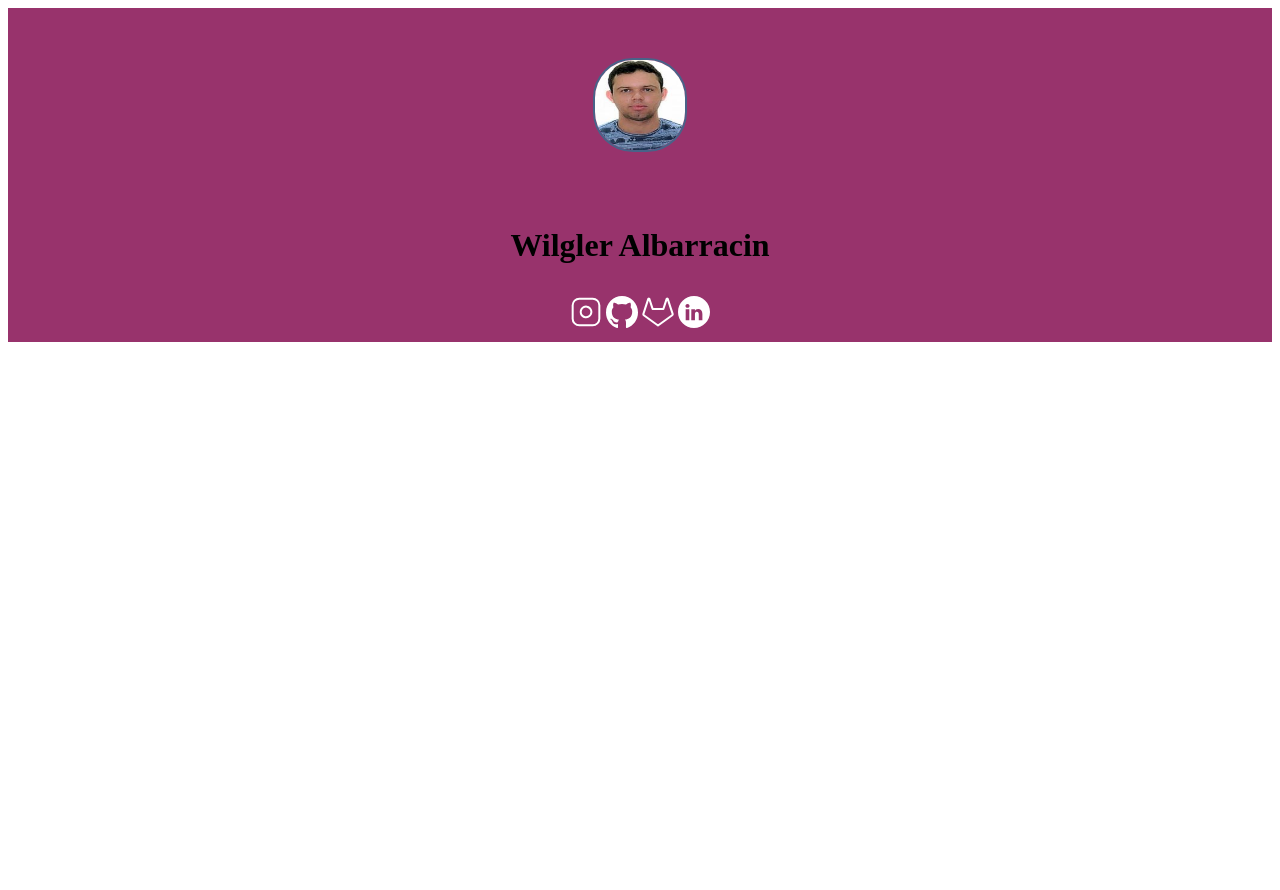
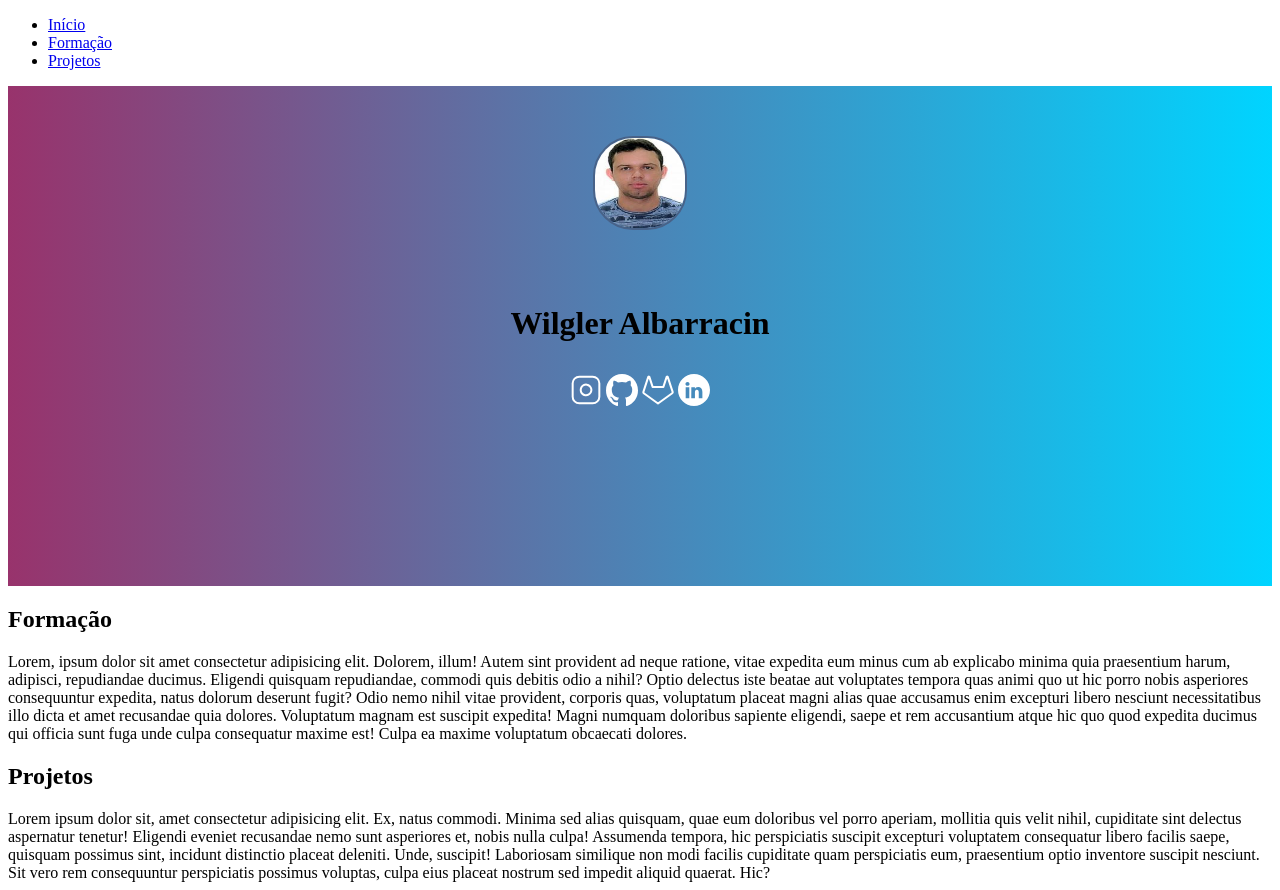
Before and after one commit to Wilgler/Curriculo, a plain HTML site: page index.html in a window 1280 px wide. Before the commit the page ends 800 px from the top, so only its background shows below. Drawn offline with Linux system fonts and the light colour scheme.

Commit message:
aula 23-02

```diff
--- a/estilo.css
+++ b/estilo.css
@@ -6,6 +6,13 @@
 .cabecalho {
     background-color: #98336C;
     text-align: center;
+    background: linear-gradient(90deg,
+    rgba(72,98,136,1) 0%, rgba(152,51,108,1) 0%,
+    rgba(0,212,255,1) 100%), url("fundo.png");
+    background-repeat: no-repeat;
+    background-size: cover;
+    min-height: 500px;
+
 }
 
 .perfil {
--- a/index.html
+++ b/index.html
@@ -6,7 +6,15 @@
         <link rel="stylesheet" href="estilo.css">
     </head>
     <body>
-        <div class="cabecalho">
+        <header>
+            <nav>
+                <ul>
+                    <li><a href= "#inicio">Início</a></li>
+                    <li><a href= "#formação">Formação</a></li>
+                    <li><a href= "#projetos">Projetos</a></li>
+                </ul>
+            </nav>
+            <div class="cabecalho" name="Inicio">
                 <img src="wilgler.jpg" alt="foto
                 wilgler" class="perfil"
                 width="90" height ="90">
@@ -17,6 +25,21 @@
                     <img src="gitlab.svg" alt="Icone gitlab">
                     <img src="linkedin.svg" alt="Icone linkedin">
                 </div>
+            </div>
+        </header>
+        <div id="formacao">
+            <h2>Formação</h2>
+            Lorem, ipsum dolor sit amet consectetur adipisicing elit. Dolorem, illum! Autem sint provident ad neque ratione, vitae expedita eum minus cum ab explicabo minima quia praesentium harum, adipisci, repudiandae ducimus.
+            Eligendi quisquam repudiandae, commodi quis debitis odio a nihil? Optio delectus iste beatae aut voluptates tempora quas animi quo ut hic porro nobis asperiores consequuntur expedita, natus dolorum deserunt fugit?
+            Odio nemo nihil vitae provident, corporis quas, voluptatum placeat magni alias quae accusamus enim excepturi libero nesciunt necessitatibus illo dicta et amet recusandae quia dolores. Voluptatum magnam est suscipit expedita!
+            Magni numquam doloribus sapiente eligendi, saepe et rem accusantium atque hic quo quod expedita ducimus qui officia sunt fuga unde culpa consequatur maxime est! Culpa ea maxime voluptatum obcaecati dolores.
 
+        </div>
+        <div id="projetos">
+            <h2>Projetos</h2>
+            Lorem ipsum dolor sit, amet consectetur adipisicing elit. Ex, natus commodi. Minima sed alias quisquam, quae eum doloribus vel porro aperiam, mollitia quis velit nihil, cupiditate sint delectus aspernatur tenetur!
+            Eligendi eveniet recusandae nemo sunt asperiores et, nobis nulla culpa! Assumenda tempora, hic perspiciatis suscipit excepturi voluptatem consequatur libero facilis saepe, quisquam possimus sint, incidunt distinctio placeat deleniti. Unde, suscipit!
+            Laboriosam similique non modi facilis cupiditate quam perspiciatis eum, praesentium optio inventore suscipit nesciunt. Sit vero rem consequuntur perspiciatis possimus voluptas, culpa eius placeat nostrum sed impedit aliquid quaerat. Hic?
+        </div>
     </body>
 </html>
```
Lines whose indentation alone changed are shown as unchanged.
